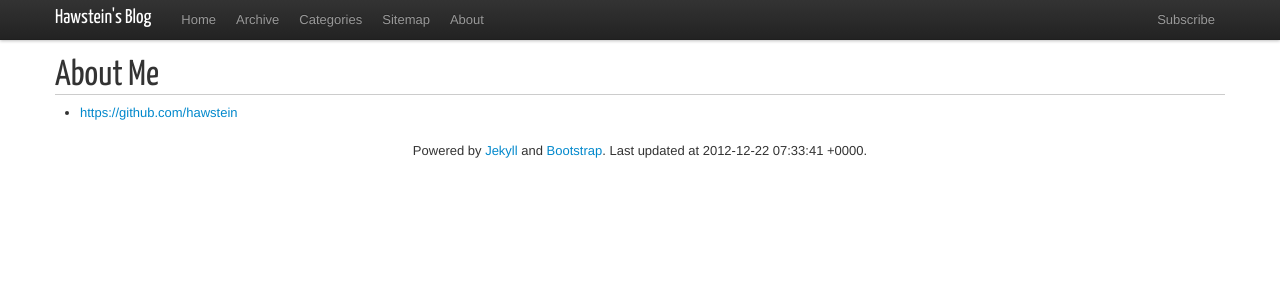
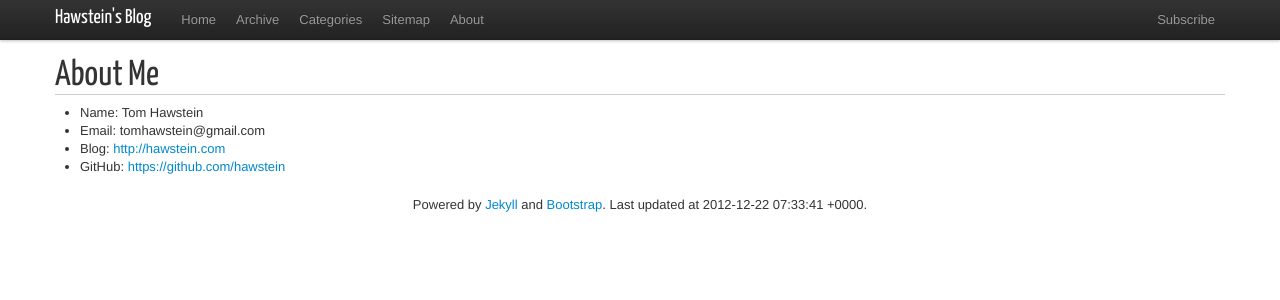
Before and after one commit to Hawstein/hawstein.github.com, a Jekyll site: the page built from about.html, in a window 1280 px wide. Shown: the top 300 px of the page. Built offline with Jekyll 4.4.1, drawn with Linux system fonts in a browser that asks for light colours; nearby versions of some CDN libraries; Markdown is read by kramdown in place of the engine named in the settings.

Commit message:
something changed

```diff
--- a/about.html
+++ b/about.html
@@ -5,10 +5,12 @@ title: About
 <div id="post">
 
   <h1>About Me</h1>
-
   <p>
     <ul>
-      <li><a href='https://github.com/hawstein'>https://github.com/hawstein</a></li>
+	  <li>Name: Tom Hawstein</li>
+	  <li>Email: tomhawstein@gmail.com</li>
+	  <li>Blog: <a href='http://hawstein.com'>http://hawstein.com</a></li>
+      <li>GitHub: <a href='https://github.com/hawstein'>https://github.com/hawstein</a></li>
     </ul>
   </p>
 
--- a/sitemap.html
+++ b/sitemap.html
@@ -1,6 +1,6 @@
 ---
 layout: default
-title: Sitemap.html
+title: Sitemap
 ---
 
 <h1>All Posts</h1>
```
Also changed, not shown: assets/img/2012/12/17/circularlist.jpg (added).
